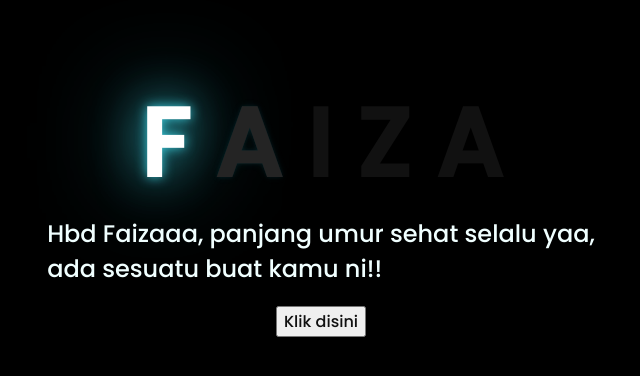
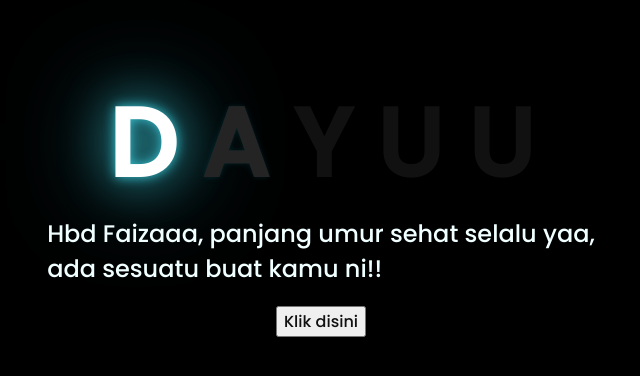
Before and after one commit to Revalino-f/bunga, a plain HTML site: page index.html in a window 1280 px wide. Shown: the part 204-580 px from the top of the page, without its empty margins (327-967 px from the left). Drawn offline with Linux system fonts and the light colour scheme.

Commit message:
Replace 'F' and 'I' with 'D' and 'Y', add 'U'

```diff
--- a/index.html
+++ b/index.html
@@ -11,11 +11,11 @@
   <body>
     <div class="greetings">
       <!-- silahkan menambah kata sesuai keinginan dengan <span>text...</span -->
-      <span>F</span>
+      <span>D</span>
       <span>A</span>
-      <span>I</span>
-      <span>Z</span>
-      <span>A</span>
+      <span>Y</span>
+      <span>U</span>
+      <span>U</span>
 
 
     </div>
```
